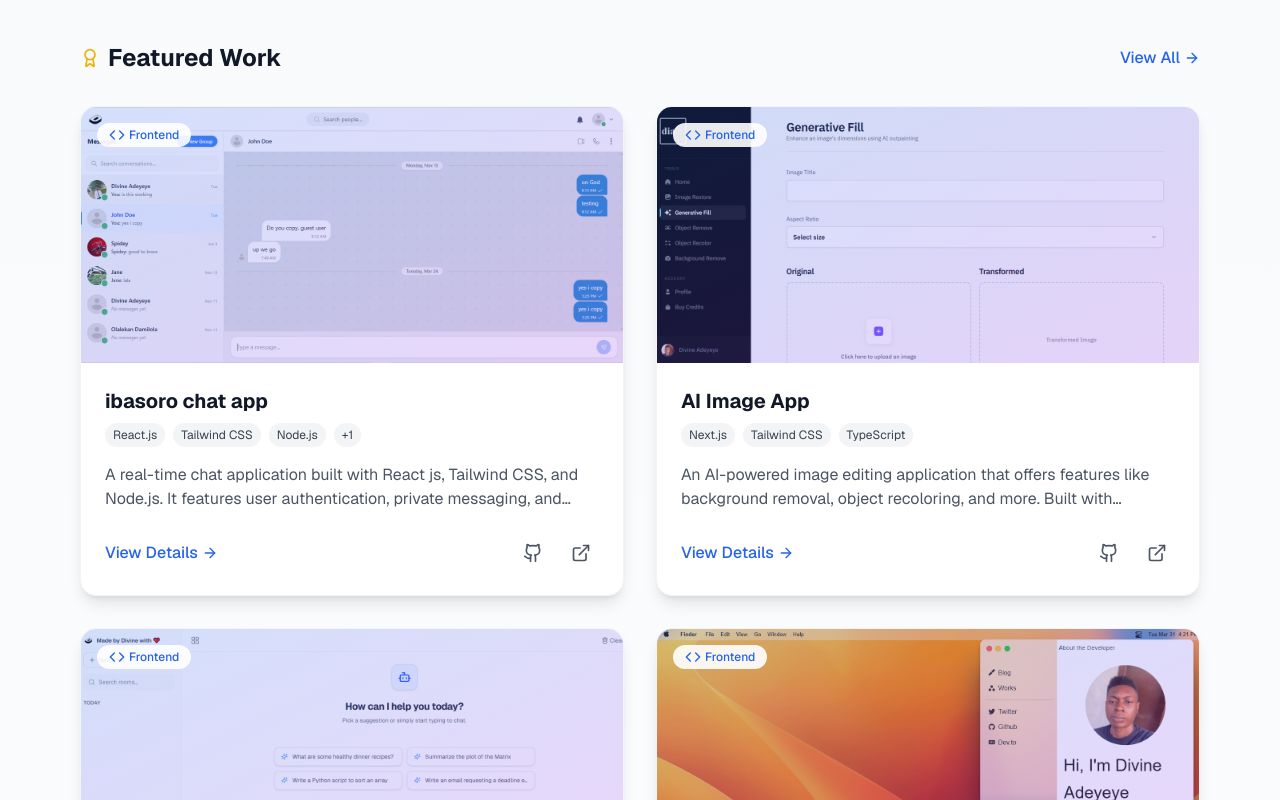
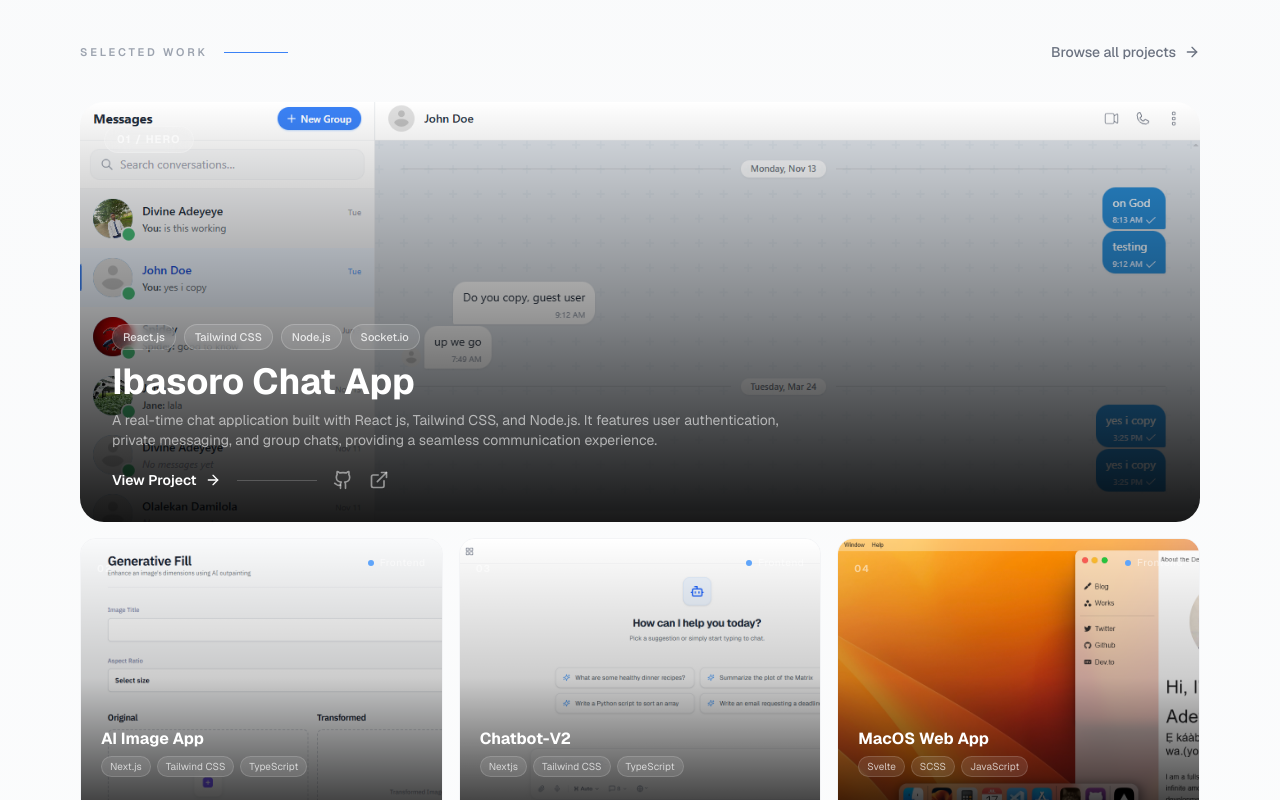
Before and after one commit to DivineAde/divineade-idan, a Next.js app: page / in a window 1280 px wide. Shown: the part 3340-4140 px from the top of the page. Built offline with nearby package versions, Linux system fonts and the light colour scheme.

Commit message:
new ui portfolio section

```diff
--- a/components/Portfolio.tsx
+++ b/components/Portfolio.tsx
@@ -10,7 +10,6 @@ import {
   X,
   LayoutGrid,
   Briefcase,
-  Award,
   ArrowRight,
 } from "lucide-react";
 
@@ -262,92 +261,174 @@ const PortfolioSection = () => {
           </p>
         </div>
 
-        {/* Featured projects - horizontal scrolling carousel */}
+        {/* Featured projects — Editorial Bento Layout */}
         {featuredProjects.length > 0 && (
-          <div className="mb-16">
-            <div className="flex items-center justify-between mb-8">
-              <h3 className="text-2xl font-bold text-gray-900 dark:text-white flex items-center">
-                <Award className="w-5 h-5 mr-2 text-yellow-500" />
-                Featured Work
-              </h3>
+          <div className="mb-20">
+            {/* Section label */}
+            <div className="flex items-center justify-between mb-10">
+              <div className="flex items-center gap-4">
+                <span className="text-[11px] tracking-[0.25em] uppercase font-semibold text-gray-400 dark:text-gray-500">
+                  Selected Work
+                </span>
+                <span className="h-px w-16 bg-blue-500" />
+              </div>
               <button
                 onClick={() => setFilter("all")}
-                className="flex items-center text-blue-600 dark:text-blue-400 hover:text-blue-800 dark:hover:text-blue-300 font-medium transition-colors"
+                className="group flex items-center gap-2 text-sm font-medium text-gray-500 dark:text-gray-400 hover:text-blue-600 dark:hover:text-blue-400 transition-colors"
               >
-                View All <ArrowRight className="w-4 h-4 ml-1" />
+                Browse all projects
+                <ArrowRight className="w-4 h-4 transition-transform group-hover:translate-x-1" />
               </button>
             </div>
 
-            <div className="grid grid-cols-1 md:grid-cols-2 gap-8">
-              {featuredProjects.map((project) => (
+            {/* Hero card — first featured project */}
+            {featuredProjects[0] && (
               <div
-                  key={project.id}
-                  className="relative group overflow-hidden rounded-2xl shadow-lg border border-gray-100 dark:border-gray-700 bg-white dark:bg-gray-800 transition-all duration-300 hover:shadow-xl"
+                className="relative group overflow-hidden rounded-3xl mb-4 cursor-pointer"
+                onClick={() => openModal(featuredProjects[0])}
+                style={{ height: "420px" }}
               >
-                  <div className="relative h-64 overflow-hidden">
-                    {/* Project thumbnail with gradient overlay */}
-                    <div className="absolute inset-0 bg-gradient-to-br from-blue-600/20 to-purple-600/20 group-hover:opacity-30 transition-opacity z-10"></div>
+                {/* Number indicator */}
+                <span className="absolute top-6 left-6 z-30 text-[11px] tracking-widest uppercase font-bold text-white/60 bg-white/10 backdrop-blur-md px-3 py-1 rounded-full border border-white/20">
+                  01 / Hero
+                </span>
+
+                {/* Image */}
                 <img
-                      src={project.image}
-                      alt={project.title}
-                      className="h-full w-full object-cover"
+                  src={featuredProjects[0].image}
+                  alt={featuredProjects[0].title}
+                  className="absolute inset-0 h-full w-full object-cover scale-100 group-hover:scale-105 transition-transform duration-700 ease-out"
                 />
 
-                    {/* Category badge */}
-                    <div className="absolute top-4 left-4 z-10">
-                      <span className="inline-flex items-center px-3 py-1 rounded-full text-xs font-medium bg-white/90 dark:bg-black/60 text-blue-600 dark:text-blue-400">
-                        {getCategoryIcon(project.category)}
-                        <span className="ml-1 capitalize">
-                          {project.category}
-                        </span>
-                      </span>
-                    </div>
-                  </div>
+                {/* Dark scrim */}
+                <div className="absolute inset-0 bg-gradient-to-t from-black/90 via-black/40 to-transparent" />
 
-                  <div className="p-6">
-                    <h3 className="text-xl font-bold text-gray-900 dark:text-white mb-2 group-hover:text-blue-600 dark:group-hover:text-blue-400 transition-colors">
-                      {project.title}
-                    </h3>
-
-                    {/* Tags */}
-                    <div className="flex flex-wrap gap-2 mb-4">
-                      {project.tags.slice(0, 3).map((tag, index) => (
+                {/* Bottom info */}
+                <div className="absolute bottom-0 left-0 right-0 p-8 z-20">
+                  {/* Tags row */}
+                  <div className="flex flex-wrap gap-2 mb-3">
+                    {featuredProjects[0].tags.slice(0, 4).map((tag, i) => (
                       <span
-                          key={index}
-                          className="text-xs px-2 py-1 rounded-full bg-gray-100 dark:bg-gray-700 text-gray-700 dark:text-gray-300"
+                        key={i}
+                        className="text-[11px] px-2.5 py-1 rounded-full bg-white/10 backdrop-blur-sm border border-white/20 text-white/80 font-medium"
                       >
                         {tag}
                       </span>
                     ))}
-                      {project.tags.length > 3 && (
-                        <span className="text-xs px-2 py-1 rounded-full bg-gray-100 dark:bg-gray-700 text-gray-700 dark:text-gray-300">
-                          +{project.tags.length - 3}
+                  </div>
+
+                  <h3 className="text-3xl md:text-4xl font-bold text-white mb-2 capitalize leading-tight">
+                    {featuredProjects[0].title}
+                  </h3>
+                  <p className="text-white/60 text-sm max-w-2xl line-clamp-2 mb-5">
+                    {featuredProjects[0].description}
+                  </p>
+
+                  <div className="flex items-center gap-4">
+                    <span className="inline-flex items-center gap-2 text-sm font-semibold text-white group-hover:gap-3 transition-all">
+                      View Project <ArrowRight className="w-4 h-4" />
                     </span>
+                    <div className="h-px flex-1 bg-white/20 max-w-[80px]" />
+                    {featuredProjects[0].repoUrl && (
+                      <a
+                        href={featuredProjects[0].repoUrl}
+                        target="_blank"
+                        rel="noopener noreferrer"
+                        onClick={(e) => e.stopPropagation()}
+                        className="text-white/50 hover:text-white transition-colors"
+                        aria-label="GitHub"
+                      >
+                        <Github className="h-5 w-5" />
+                      </a>
+                    )}
+                    {featuredProjects[0].liveUrl && (
+                      <a
+                        href={featuredProjects[0].liveUrl}
+                        target="_blank"
+                        rel="noopener noreferrer"
+                        onClick={(e) => e.stopPropagation()}
+                        className="text-white/50 hover:text-white transition-colors"
+                        aria-label="Live Demo"
+                      >
+                        <ExternalLink className="h-5 w-5" />
+                      </a>
                     )}
                   </div>
+                </div>
 
-                    <p className="text-gray-600 dark:text-gray-400 mb-6 line-clamp-2">
-                      {project.description}
-                    </p>
+                {/* Side accent line */}
+                <div className="absolute left-0 top-1/4 bottom-1/4 w-1 bg-blue-500 rounded-full opacity-0 group-hover:opacity-100 transition-opacity duration-300" />
+              </div>
+            )}
 
-                    <div className="flex justify-between items-center">
-                      <button
+            {/* Secondary bento grid — remaining featured projects */}
+            {featuredProjects.length > 1 && (
+              <div className="grid grid-cols-1 sm:grid-cols-2 lg:grid-cols-3 gap-4">
+                {featuredProjects.slice(1).map((project, idx) => (
+                  <div
+                    key={project.id}
+                    className="relative group overflow-hidden rounded-2xl cursor-pointer border border-gray-100 dark:border-white/[0.06] bg-white dark:bg-gray-900/60"
+                    style={{ height: "280px" }}
                     onClick={() => openModal(project)}
-                        className="flex items-center text-blue-600 dark:text-blue-400 font-medium hover:text-blue-800 dark:hover:text-blue-300 transition-colors"
                   >
-                        View Details <ArrowRight className="ml-1 w-4 h-4" />
-                      </button>
+                    {/* Image */}
+                    <img
+                      src={project.image}
+                      alt={project.title}
+                      className="absolute inset-0 h-full w-full object-cover scale-100 group-hover:scale-110 transition-transform duration-500 ease-out"
+                    />
 
-                      <div className="flex gap-3">
+                    {/* Base overlay */}
+                    <div className="absolute inset-0 bg-gradient-to-t from-black/80 via-black/20 to-transparent" />
+
+                    {/* Number badge */}
+                    <div className="absolute top-4 left-4 z-20">
+                      <span className="text-[10px] font-bold tracking-widest text-white/50">
+                        {String(idx + 2).padStart(2, "0")}
+                      </span>
+                    </div>
+
+                    {/* Category dot */}
+                    <div className="absolute top-4 right-4 z-20 flex items-center gap-1.5">
+                      <span className="h-1.5 w-1.5 rounded-full bg-blue-400" />
+                      <span className="text-[10px] text-white/50 uppercase tracking-wider font-medium capitalize">
+                        {project.category}
+                      </span>
+                    </div>
+
+                    {/* Frosted glass panel — slides up on hover */}
+                    <div className="absolute bottom-0 left-0 right-0 p-5 z-20 translate-y-2 group-hover:translate-y-0 transition-transform duration-300">
+                      <h4 className="text-base font-bold text-white mb-1.5 capitalize leading-snug">
+                        {project.title}
+                      </h4>
+
+                      {/* Tags — always visible */}
+                      <div className="flex flex-wrap gap-1.5 mb-3">
+                        {project.tags.slice(0, 3).map((tag, i) => (
+                          <span
+                            key={i}
+                            className="text-[10px] px-2 py-0.5 rounded-full bg-white/10 border border-white/15 text-white/70 backdrop-blur-sm"
+                          >
+                            {tag}
+                          </span>
+                        ))}
+                      </div>
+
+                      <div className="flex items-center justify-between">
+                        <span className="text-[11px] text-blue-400 font-semibold flex items-center gap-1 opacity-0 group-hover:opacity-100 transition-opacity duration-300 delay-100">
+                          Open project <ArrowRight className="w-3 h-3" />
+                        </span>
+                        <div className="flex gap-2 opacity-0 group-hover:opacity-100 transition-opacity duration-300 delay-100">
                           {project.repoUrl && (
                             <a
                               href={project.repoUrl}
                               target="_blank"
                               rel="noopener noreferrer"
-                            className="p-2 text-gray-600 dark:text-gray-400 hover:text-blue-600 dark:hover:text-blue-400 transition-colors"
-                            aria-label="GitHub Repository"
+                              onClick={(e) => e.stopPropagation()}
+                              className="text-white/40 hover:text-white transition-colors"
+                              aria-label="GitHub"
                             >
-                            <Github className="h-5 w-5" />
+                              <Github className="h-4 w-4" />
                             </a>
                           )}
                           {project.liveUrl && (
@@ -355,18 +436,23 @@ const PortfolioSection = () => {
                               href={project.liveUrl}
                               target="_blank"
                               rel="noopener noreferrer"
-                            className="p-2 text-gray-600 dark:text-gray-400 hover:text-blue-600 dark:hover:text-blue-400 transition-colors"
-                            aria-label="Live Demo"
+                              onClick={(e) => e.stopPropagation()}
+                              className="text-white/40 hover:text-white transition-colors"
+                              aria-label="Live"
                             >
-                            <ExternalLink className="h-5 w-5" />
+                              <ExternalLink className="h-4 w-4" />
                             </a>
                           )}
                         </div>
                       </div>
                     </div>
+
+                    {/* Bottom accent bar */}
+                    <div className="absolute bottom-0 left-0 right-0 h-[2px] bg-blue-500 scale-x-0 group-hover:scale-x-100 transition-transform duration-300 origin-left z-30" />
                   </div>
                 ))}
               </div>
+            )}
           </div>
         )}
 
@@ -382,7 +468,7 @@ const PortfolioSection = () => {
                 onClick={() => setFilter("all")}
                 className={`px-5 py-2 rounded-lg font-medium transition-all ${
                   filter === "all"
-                    ? "bg-gradient-to-r from-blue-600 to-purple-600 text-white shadow-md"
+                    ? "bg-blue-600 text-white shadow-md"
                     : "bg-white dark:bg-gray-800 text-gray-700 dark:text-gray-300 hover:bg-gray-100 dark:hover:bg-gray-700 border border-gray-200 dark:border-gray-700"
                 }`}
               >
@@ -392,7 +478,7 @@ const PortfolioSection = () => {
                 onClick={() => setFilter("frontend")}
                 className={`flex items-center gap-2 px-5 py-2 rounded-lg font-medium transition-all ${
                   filter === "frontend"
-                    ? "bg-gradient-to-r from-blue-600 to-purple-600 text-white shadow-md"
+                    ? "bg-blue-600 text-white shadow-md"
                     : "bg-white dark:bg-gray-800 text-gray-700 dark:text-gray-300 hover:bg-gray-100 dark:hover:bg-gray-700 border border-gray-200 dark:border-gray-700"
                 }`}
               >
@@ -402,7 +488,7 @@ const PortfolioSection = () => {
                 onClick={() => setFilter("mobile")}
                 className={`flex items-center gap-2 px-5 py-2 rounded-lg font-medium transition-all ${
                   filter === "mobile"
-                    ? "bg-gradient-to-r from-blue-600 to-purple-600 text-white shadow-md"
+                    ? "bg-blue-600 text-white shadow-md"
                     : "bg-white dark:bg-gray-800 text-gray-700 dark:text-gray-300 hover:bg-gray-100 dark:hover:bg-gray-700 border border-gray-200 dark:border-gray-700"
                 }`}
               >
@@ -412,7 +498,7 @@ const PortfolioSection = () => {
                 onClick={() => setFilter("network")}
                 className={`flex items-center gap-2 px-5 py-2 rounded-lg font-medium transition-all ${
                   filter === "network"
-                    ? "bg-gradient-to-r from-blue-600 to-purple-600 text-white shadow-md"
+                    ? "bg-blue-600 text-white shadow-md"
                     : "bg-white dark:bg-gray-800 text-gray-700 dark:text-gray-300 hover:bg-gray-100 dark:hover:bg-gray-700 border border-gray-200 dark:border-gray-700"
                 }`}
               >
```
Lines whose indentation alone changed are shown as unchanged.
